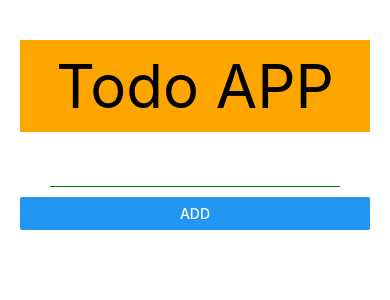
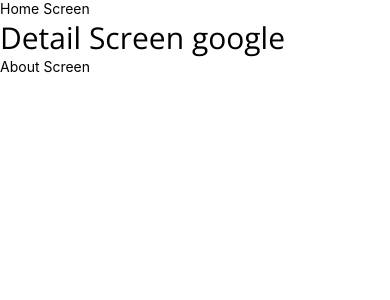
Before and after one commit to anhduy000635/react-native-todo, a React Native app: screen / in a window 390 px wide. Shown: the top 300 px of the page. Built offline with nearby package versions, Linux system fonts and the light colour scheme.

Commit message:
Su dung Fonts

```diff
--- a/App.tsx
+++ b/App.tsx
@@ -1,135 +1,34 @@
-import { StatusBar } from "expo-status-bar";
-import { useState } from "react";
-import { Children } from "react";
-import {
-  Button,
-  FlatList,
-  ScrollView,
-  TouchableWithoutFeedback,
-  Alert,
-  Keyboard,
-  Pressable,
-  StyleSheet,
-  Text,
-  TextInput,
-  View,
-} from "react-native";
-import AntDesign from "@expo/vector-icons/AntDesign";
+import { View, Text } from "react-native";
+import HomeScreen from "./components/review/home";
+import DetailScreen from "./components/review/detail";
+import AboutScreen from "./components/review/about";
+import { useFonts } from "expo-font";
+import * as SplashScreen from "expo-splash-screen";
+import { useEffect } from "react";
 
-export default function App() {
-  const [todo, setTodo] = useState("");
-  const [listTodo, setListTodo] = useState<ITodo[]>([]);
-  interface ITodo {
-    id: number;
-    name: string;
+SplashScreen.preventAutoHideAsync();
+
+const App = () => {
+  const [loaded, error] = useFonts({
+    "OpenSans-Regular": require("./assets/fonts/OpenSans-Regular.ttf"),
+  });
+
+  useEffect(() => {
+    if (loaded || error) {
+      SplashScreen.hideAsync();
+    }
+  }, [loaded, error]);
+
+  if (!loaded && !error) {
+    return null;
   }
-  function randomTodo(min: number, max: number) {
-    return Math.floor(Math.random() * (max - min + 1) + min);
-  }
-  const handleAddTodo = () => {
-    if (!todo) {
-      Alert.alert("Lỗi Input để trống", "Vui lồn nhập", [
-        {
-          text: "Cancel",
-          onPress: () => console.log("Cancel Pressed"),
-          style: "cancel",
-        },
-        { text: "OK", onPress: () => console.log("OK Pressed") },
-      ]);
-    } else {
-      setListTodo([...listTodo, { id: randomTodo(1, 100), name: todo }]);
-      setTodo("");
-    }
-  };
-  // const handleRemoveTodo = (id: number) => {
-  //   const newTodo = listTodo.filter((item) => item.id !== id);
-  //   setListTodo(newTodo);
-  // };
+
   return (
-    <TouchableWithoutFeedback onPress={() => Keyboard.dismiss()}>
-      <View style={styles.container}>
-        {/* Header */}
-        <Text style={styles.header}>Todo APP</Text>
-
-        {/* Form */}
-        <View style={styles.form}>
-          <TextInput
-            value={todo}
-            style={styles.todoInput}
-            onChangeText={(value) => setTodo(value)}
-          />
-          <Button title="Add" onPress={handleAddTodo} />
-        </View>
-        {/* List Todo */}
-        <View style={styles.todo}>
-          <FlatList
-            data={listTodo}
-            keyExtractor={(item) => item.id.toString()}
-            renderItem={({ item }) => {
-              return (
-                <Pressable
-                  style={({ pressed }) => ({ opacity: pressed ? 0.5 : 1 })}
-                  // onPress={() => handleRemoveTodo(item.id)}
-                >
-                  <View style={styles.groupTodo}>
-                    <Text style={styles.todoItem}>{item.name}</Text>
-                    <AntDesign name="delete" size={24} color="black" />
-                  </View>
-                </Pressable>
-              );
-            }}
-          />
-        </View>
-      </View>
-    </TouchableWithoutFeedback>
+    <View>
+      <HomeScreen />
+      <DetailScreen />
+      <AboutScreen />
+    </View>
   );
-}
-
-const styles = StyleSheet.create({
-  container: {
-    flex: 1,
-    paddingTop: 40,
-    paddingBottom: 40,
-    paddingHorizontal: 20,
-    backgroundColor: "#fff",
-    // alignItems: 'center',
-    // justifyContent: 'center',
-  },
-  header: {
-    backgroundColor: "orange",
-    paddingHorizontal: 20,
-    textAlign: "center",
-    paddingVertical: 10,
-    fontSize: 60,
-    flex: 1,
-  },
-  todoInput: {
-    height: 40,
-    borderBottomColor: "green",
-    borderBottomWidth: 1,
-    marginBottom: 10,
-    padding: 10,
-    marginHorizontal: 30,
-    margin: 15,
-  },
-  groupTodo: {
-    flexDirection: "row",
-    alignItems: "center",
-    borderWidth: 1,
-    borderColor: "green",
-    marginBottom: 15,
-    justifyContent: "space-between",
-    padding: 15,
-    marginHorizontal: 10,
-  },
-  todoItem: {
-    fontSize: 20,
-  },
-  form: {
-    flex: 2,
-    marginBottom: 20,
-  },
-  todo: {
-    flex: 7,
-  },
-});
+};
+export default App;
--- a/app.json
+++ b/app.json
@@ -22,6 +22,9 @@
     },
     "web": {
       "favicon": "./assets/favicon.png"
-    }
+    },
+    "plugins": [
+      "expo-font"
+    ]
   }
 }
--- /dev/null
+++ b/components/review/about.tsx
@@ -0,0 +1,11 @@
+import { Text, View } from "react-native";
+
+const AboutScreen = () => {
+  return (
+    <View>
+      <Text>About Screen</Text>
+    </View>
+  );
+};
+
+export default AboutScreen;
--- /dev/null
+++ b/components/review/detail.tsx
@@ -0,0 +1,18 @@
+import { processFontFamily } from "expo-font";
+import { Text, View, StyleSheet } from "react-native";
+
+const styles = StyleSheet.create({
+  review: {
+    fontSize: 30,
+    fontFamily: "OpenSans-Regular",
+  },
+});
+const DetailScreen = () => {
+  return (
+    <View>
+      <Text style={styles.review}>Detail Screen google</Text>
+    </View>
+  );
+};
+
+export default DetailScreen;
--- /dev/null
+++ b/components/review/home.tsx
@@ -0,0 +1,11 @@
+import { Text, View } from "react-native";
+
+const HomeScreen = () => {
+  return (
+    <View>
+      <Text>Home Screen</Text>
+    </View>
+  );
+};
+
+export default HomeScreen;
--- a/package.json
+++ b/package.json
@@ -1,5 +1,5 @@
 {
-  "name": "learn-react-native-hoidanit",
+  "name": "learn-react-native",
   "author": {
     "name": "Hỏi Dân IT",
     "url": "https://hoidanit.vn"
@@ -17,7 +17,9 @@
     "expo": "51.0.20",
     "expo-status-bar": "1.12.1",
     "react": "18.2.0",
-    "react-native": "0.74.3"
+    "react-native": "0.74.3",
+    "expo-font": "~12.0.10",
+    "expo-splash-screen": "~0.27.7"
   },
   "devDependencies": {
     "@babel/core": "7.24.8",
```
Also changed, not shown: assets/fonts/OpenSans-Regular.ttf (added), 1 other file (tests, documents, lock files or other folders).
